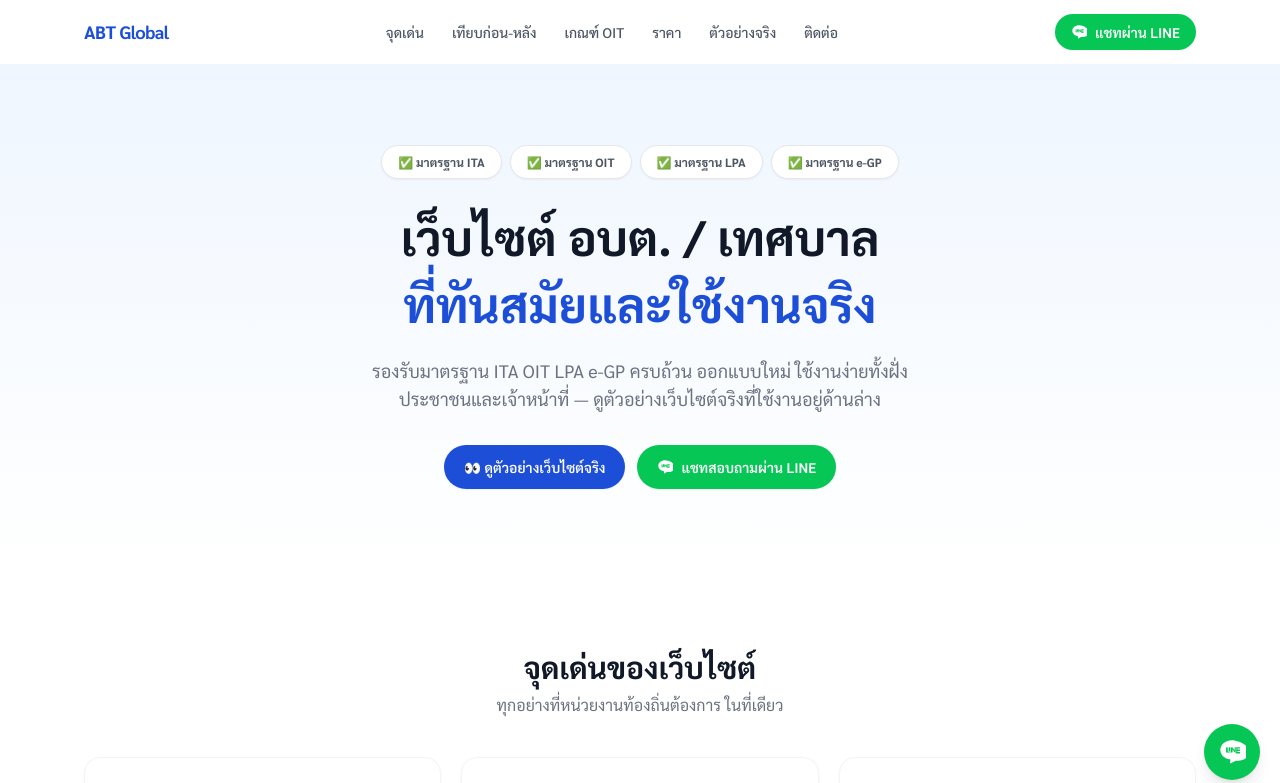
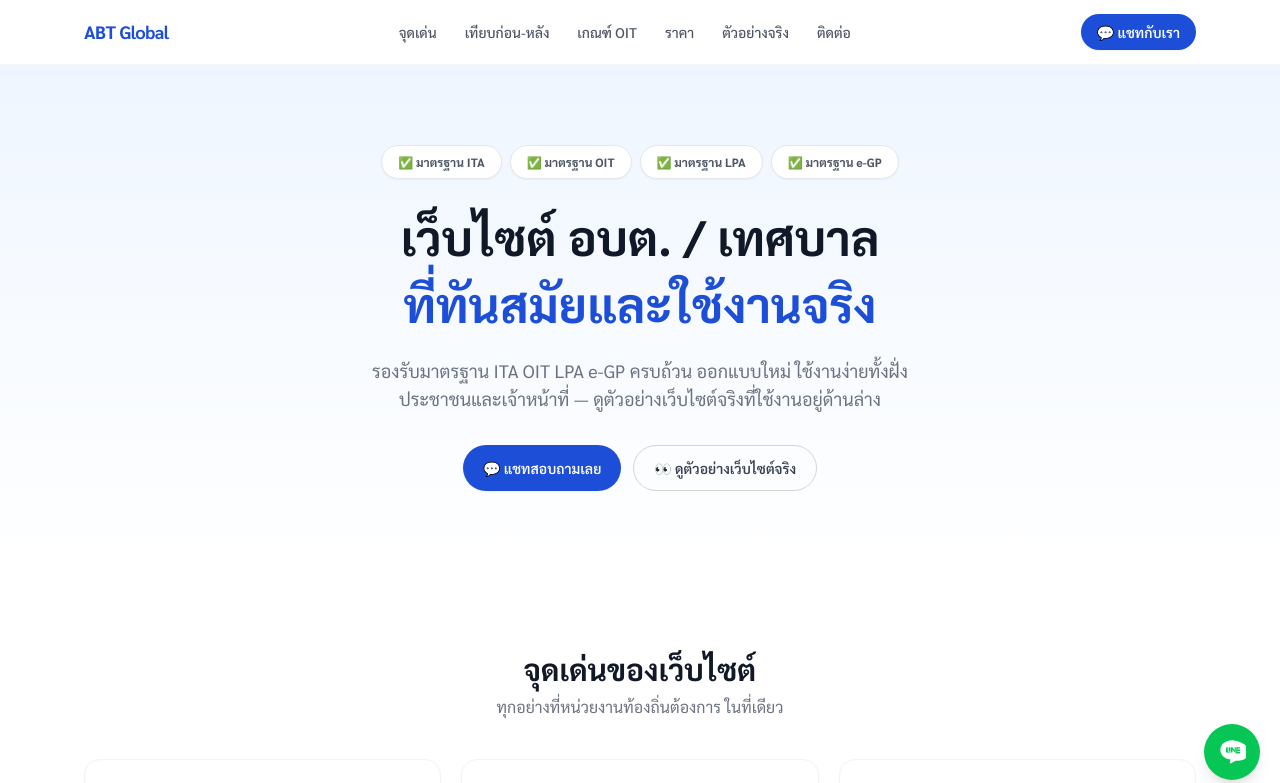
Before and after one commit to athipaty/abt-global, a React (Vite) app: page / in a window 1280 px wide. Shown: the top 783 px of the page. Built offline with nearby package versions, Linux system fonts and the light colour scheme.

Commit message:
Live chat (tawk.to) as primary contact, LINE as optional
Co-Authored-By: Claude Opus 5.5 <noreply@anthropic.com>
Claude-Session: https://claude.ai/code/session_01QFHU7udWmyQJk9FqVbD73E

```diff
--- a/src/App.jsx
+++ b/src/App.jsx
@@ -2,6 +2,9 @@ import { useEffect, useRef, useState } from 'react'
 
 // ── Placeholders — swap these in once you have them ───────────────────────
 const LINE_URL = 'https://lin.ee/your-line-oa-id'   // TODO: replace with your real LINE OA link
+// Live chat (tawk.to, free). Paste "propertyId/widgetId" from tawk.to → Administration → Chat Widget.
+// While empty, chat buttons fall back to opening LINE.
+const TAWK_ID = ''                                   // TODO: e.g. '64f1c0ffee1234567890abcd/1h9abcdef'
 const DEMO_SITE_URL = '#'                            // TODO: replace with the live Mae Sai อบต. site URL
 
 // Seller printed on the quotation (ใบเสนอราคา). Seller is an individual, not a company.
@@ -108,6 +111,35 @@ const OIT_GROUPS = [
   },
 ]
 
+function openChat() {
+  if (window.Tawk_API?.maximize) window.Tawk_API.maximize()
+  else window.open(LINE_URL, '_blank', 'noreferrer')
+}
+
+// Loads the tawk.to widget once; it renders its own floating bubble
+function useLiveChat() {
+  useEffect(() => {
+    if (!TAWK_ID || document.getElementById('tawk-script')) return
+    window.Tawk_API = window.Tawk_API || {}
+    window.Tawk_LoadStart = new Date()
+    const s = document.createElement('script')
+    s.id = 'tawk-script'
+    s.async = true
+    s.src = `https://embed.tawk.to/${TAWK_ID}`
+    s.charset = 'UTF-8'
+    s.setAttribute('crossorigin', '*')
+    document.body.appendChild(s)
+  }, [])
+}
+
+function LineLink({ className = '' }) {
+  return (
+    <a href={LINE_URL} target="_blank" rel="noreferrer" className={`inline-flex items-center gap-1.5 text-sm font-semibold ${className}`}>
+      <LineIcon className="w-4 h-4" /> หรือทักผ่าน LINE
+    </a>
+  )
+}
+
 function LineIcon({ className = 'w-5 h-5' }) {
   return (
     <svg viewBox="0 0 24 24" className={className} fill="currentColor" aria-hidden="true">
@@ -151,9 +183,7 @@ function Navbar() {
             <a key={l.href} href={l.href} className="text-sm font-medium text-gray-600 hover:text-primary transition-colors">{l.label}</a>
           ))}
         </nav>
-        <a href={LINE_URL} target="_blank" rel="noreferrer" className="hidden md:inline-flex btn-line !px-4 !py-2">
-          <LineIcon className="w-4 h-4" /> แชทผ่าน LINE
-        </a>
+        <button onClick={openChat} className="hidden md:inline-flex btn-primary !px-4 !py-2">💬 แชทกับเรา</button>
         <button className="md:hidden text-gray-600" onClick={() => setOpen(o => !o)} aria-label="เมนู">
           <svg width="24" height="24" viewBox="0 0 24 24" fill="none" stroke="currentColor" strokeWidth="2"><path d="M4 6h16M4 12h16M4 18h16" /></svg>
         </button>
@@ -163,9 +193,8 @@ function Navbar() {
           {NAV_LINKS.map(l => (
             <a key={l.href} href={l.href} onClick={() => setOpen(false)} className="text-sm font-medium text-gray-600">{l.label}</a>
           ))}
-          <a href={LINE_URL} target="_blank" rel="noreferrer" className="btn-line justify-center">
-            <LineIcon className="w-4 h-4" /> แชทผ่าน LINE
-          </a>
+          <button onClick={() => { setOpen(false); openChat() }} className="btn-primary">💬 แชทกับเรา</button>
+          <LineLink className="justify-center text-line" />
         </div>
       )}
     </header>
@@ -188,10 +217,8 @@ function Hero() {
           — ดูตัวอย่างเว็บไซต์จริงที่ใช้งานอยู่ด้านล่าง
         </p>
         <div className="mt-8 flex flex-wrap justify-center gap-3">
-          <a href="#demo" className="btn-primary">👀 ดูตัวอย่างเว็บไซต์จริง</a>
-          <a href={LINE_URL} target="_blank" rel="noreferrer" className="btn-line">
-            <LineIcon className="w-4 h-4" /> แชทสอบถามผ่าน LINE
-          </a>
+          <button onClick={openChat} className="btn-primary">💬 แชทสอบถามเลย</button>
+          <a href="#demo" className="btn-ghost">👀 ดูตัวอย่างเว็บไซต์จริง</a>
         </div>
       </div>
     </section>
@@ -527,9 +554,8 @@ function Pricing({ onPrint }) {
                 ฿{PLAN.price}<span className="text-base font-medium text-gray-400"> / ปี</span>
               </p>
               <p className="text-xs text-gray-400 mt-2">ผู้เสนอราคาไม่ได้จดทะเบียนภาษีมูลค่าเพิ่ม</p>
-              <a href={LINE_URL} target="_blank" rel="noreferrer" className="btn-line w-full justify-center mt-6">
-                <LineIcon className="w-4 h-4" /> สอบถามผ่าน LINE
-              </a>
+              <button onClick={openChat} className="btn-primary w-full mt-6">💬 แชทสอบถามเลย</button>
+              <LineLink className="mt-3 text-line" />
             </div>
             <ul className="space-y-2.5">
               {PLAN.features.map(f => (
@@ -570,10 +596,13 @@ function Contact() {
         <Reveal>
           <h2 className="text-2xl sm:text-3xl font-extrabold text-white">พร้อมเริ่มต้นแล้วหรือยัง?</h2>
           <p className="text-blue-100 mt-2 mb-8">ทักแชทมาคุยรายละเอียดกับเราได้เลย ตอบไว ไม่ต้องรอนาน</p>
-          <a href={LINE_URL} target="_blank" rel="noreferrer"
-            className="inline-flex items-center gap-2 bg-white text-primary px-6 py-3.5 rounded-full text-sm font-bold shadow-lg hover:scale-105 transition-transform">
-            <LineIcon className="w-5 h-5 text-line" /> แชทผ่าน LINE ตอนนี้
-          </a>
+          <div className="flex flex-col items-center gap-4">
+            <button onClick={openChat}
+              className="inline-flex items-center gap-2 bg-white text-primary px-6 py-3.5 rounded-full text-sm font-bold shadow-lg hover:scale-105 transition-transform">
+              💬 แชทกับเราตอนนี้
+            </button>
+            <LineLink className="text-white" />
+          </div>
         </Reveal>
       </div>
     </section>
@@ -609,6 +638,7 @@ function FloatingLineButton() {
 
 export default function App() {
   const [quote, setQuote] = useState(null)
+  useLiveChat()
 
   // Render the quotation first, then open the print dialog (user saves as PDF)
   useEffect(() => {
@@ -631,7 +661,7 @@ export default function App() {
         <Demo />
         <Contact />
         <Footer />
-        <FloatingLineButton />
+        {!TAWK_ID && <FloatingLineButton />}
       </div>
       <QuoteDocument quote={quote} />
     </>
```
